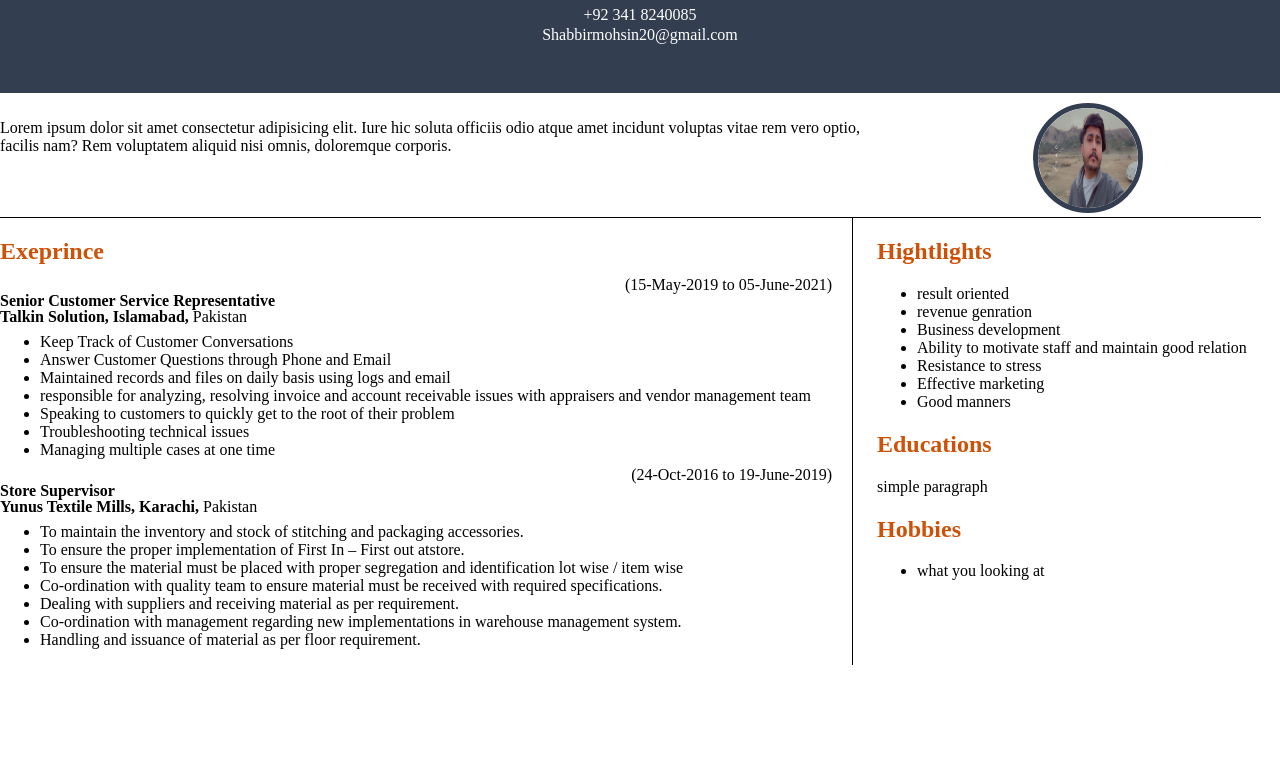
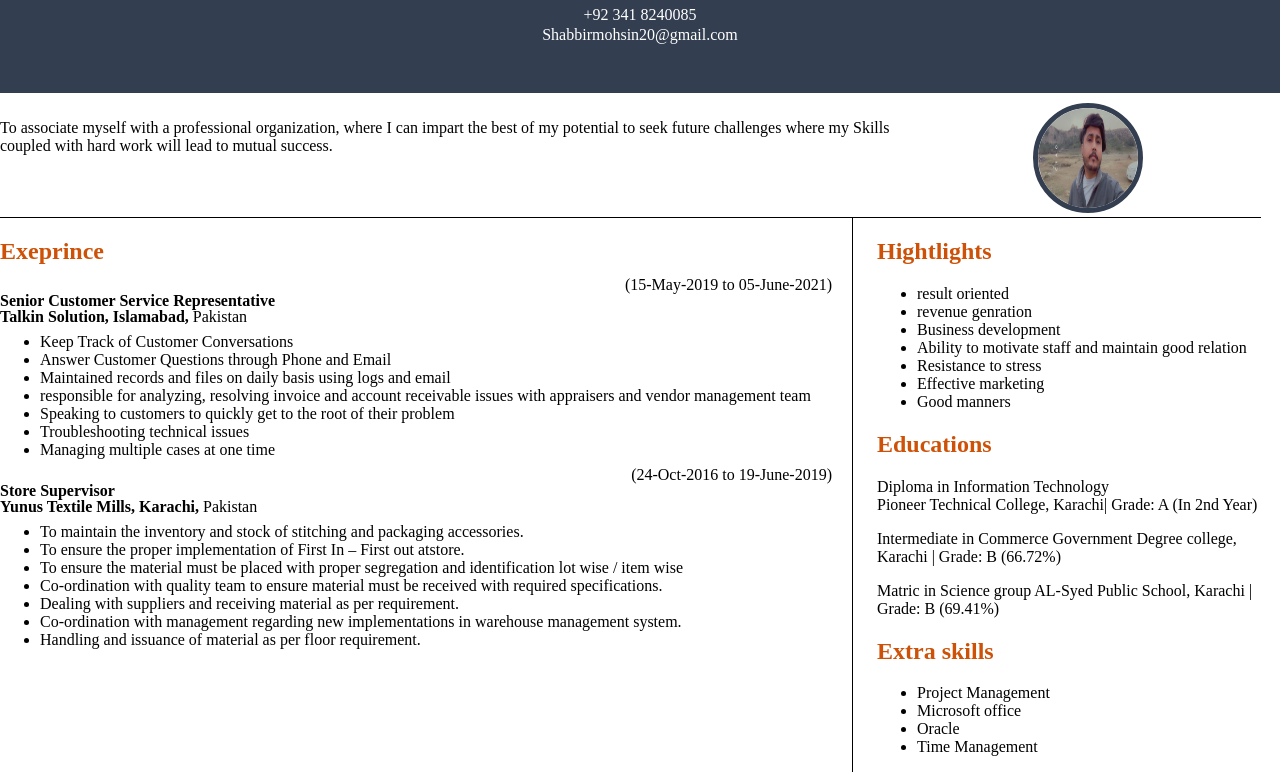
Before and after one commit to Mohsin-95/assigment-1-CV, a plain HTML site: page index.html in a window 1280 px wide. Shown: the part 80-852 px from the top of the page. Before the commit the page ends 800 px from the top, so only its background shows below. Drawn offline with Linux system fonts and the light colour scheme.

Commit message:
assigment complete

```diff
--- a/css/style.css
+++ b/css/style.css
@@ -58,14 +58,14 @@ html,body{
     float: left;
     padding-right: 20px;
     border-top: black 1px solid;
-    border-right: black 1px solid;
+
 }
 
 .bottomright{
     width: 30%;
     float: left;
     border-top: black 1px solid;
-
+    border-left: black 1px solid;
     padding-left: 24px;
 }
 
--- a/index.html
+++ b/index.html
@@ -15,7 +15,8 @@
     </div>
     <div class="sectionmid">
         <div class="objec">
-            <p>Lorem ipsum dolor sit amet consectetur adipisicing elit. Iure hic soluta officiis odio atque amet incidunt voluptas vitae rem vero optio, facilis nam? Rem voluptatem aliquid nisi omnis, doloremque corporis.</p>
+            <p>To associate myself with a professional organization, where I can impart the best of my potential to seek future challenges where my
+                Skills coupled with hard work will lead to mutual success.</p>
         </div>
         <div class="profpic">
             <img class="round-img fuild-img" src="img/1.JPG" alt="">
@@ -68,11 +69,23 @@
             </ul>
 
             <h2 class="heading-color"> Educations</h2>
-            <p>simple paragraph</p>
+            <p>Diploma in Information Technology <br>
+                Pioneer Technical College, Karachi| Grade: A (In 2nd Year)
+            </p>
+            <p>Intermediate in Commerce
+                Government Degree college, Karachi | Grade: B (66.72%)
+            </p>
+            <p>Matric in Science group
+                AL-Syed Public School, Karachi | Grade: B (69.41%)
+            </p>
 
-            <h2 class="heading-color">Hobbies</h2>
+            <h2 class="heading-color">Extra skills</h2>
             <ul>
-                <li>what you looking at</li>
+                <li>Project Management</li>
+                <li>Microsoft office</li>
+                <li>Oracle</li>
+                <li>Time Management</li>
+
             </ul>
         </div>
     </div>
```
